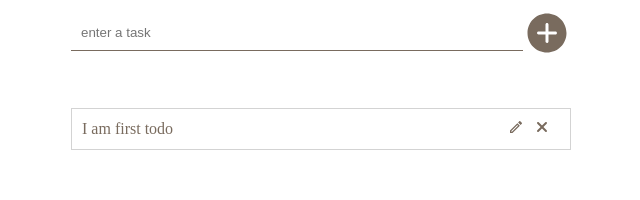
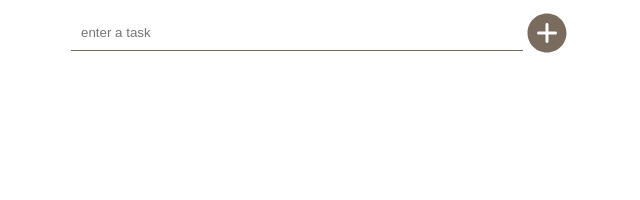
Before and after one commit to Rumeysa-koseoglu/todo-app, a React (Vite) app: page / in a window 1280 px wide. Shown: the top 200 px of the page, without its empty margins (319-959 px from the left). Built offline with nearby package versions, Linux system fonts and the light colour scheme.

Commit message:
feat(task): add functions to add and list tasks

```diff
--- a/src/App.jsx
+++ b/src/App.jsx
@@ -12,8 +12,7 @@ function App() {
     //with spread operator we add a new one to the end of the current tasks
     setTodos([...todos, newTodo]);
   };
-
-  console.log(todos);
+console.log(todos);
 
   return (
     <div className="app">
@@ -28,7 +27,7 @@ function App() {
       >
         {/**we call CreateTodo component and send it the AddTask function */}
         <CreateTodo onAddTask={AddTask} />
-        <TodoList />
+        <TodoList todos={todos}/>
       </div>
     </div>
   );
--- a/src/components/CreateTodo.jsx
+++ b/src/components/CreateTodo.jsx
@@ -7,6 +7,10 @@ function CreateTodo({onAddTask}) {
 
     //we define a state named newTask, it will hold text in input
     const [newTask, setNewTask] =useState ('');
+
+    const clearInput = () => {
+        setNewTask('')
+    }
 
     //a function to create a new task
     const CreateNewTask = () => {
@@ -19,6 +23,7 @@ function CreateTodo({onAddTask}) {
         }
         //we send this object to the parent component
         onAddTask(request)
+        clearInput();
     }
 
     return (
--- a/src/components/Todo.jsx
+++ b/src/components/Todo.jsx
@@ -2,11 +2,13 @@ import React from 'react'
 import { FaXmark } from "react-icons/fa6";
 import { MdOutlineEdit } from "react-icons/md";
 
-function Todo() {
+function Todo({todo}) {
+    const {id, content} = todo;
+
     return (
-        <div style={{display:"flex", flexDirection:"row", alignItems:"center", justifyContent:"space-between", border:"1px solid lightgray", padding:"10px"}}>
+        <div style={{display:"flex", flexDirection:"row", alignItems:"center", justifyContent:"space-between", border:"1px solid lightgray", padding:"10px", marginTop:"15px"}}>
             <div style={{color:"#796b5e"}}>
-                I am first todo
+                {content}
             </div>
             <div>
                 <MdOutlineEdit className='todo-list-icons'/>
--- a/src/components/TodoList.jsx
+++ b/src/components/TodoList.jsx
@@ -1,10 +1,15 @@
 import React from 'react'
 import Todo from './Todo'
 
-function TodoList() {
+function TodoList({todos}) {
     return (
         <div style={{width:"100%", marginTop:"50px"}} >
-            <Todo/>
+        {
+            todos && todos.map((todo) => (
+                <Todo key={todo.id} todo={todo}/>
+            ))
+        }
+
         </div>
     )
 }
```
